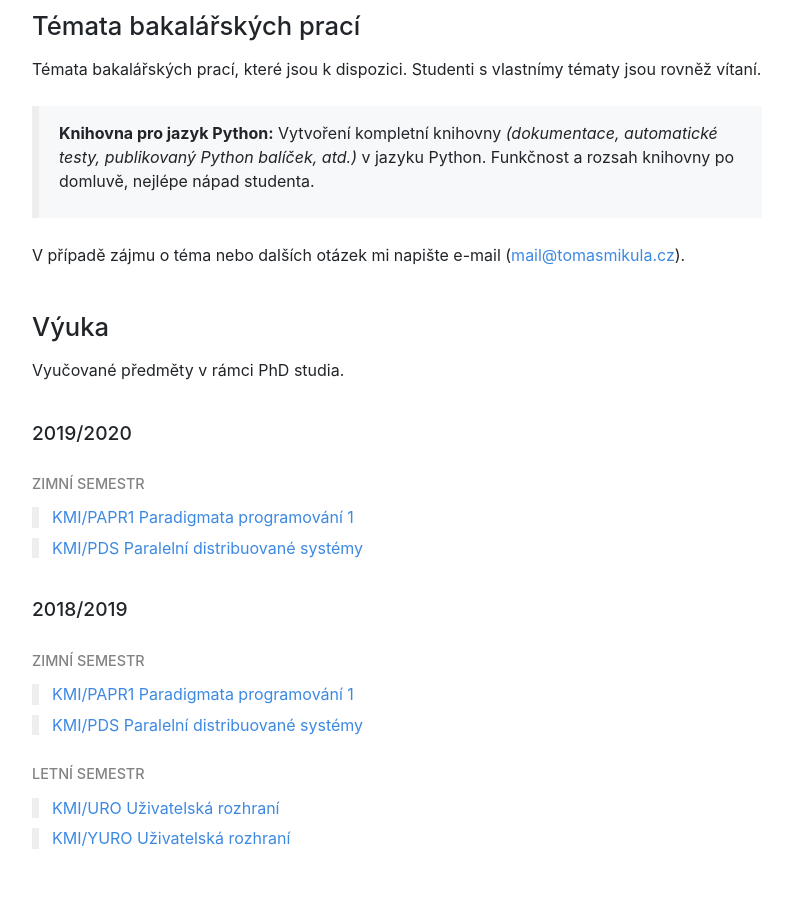
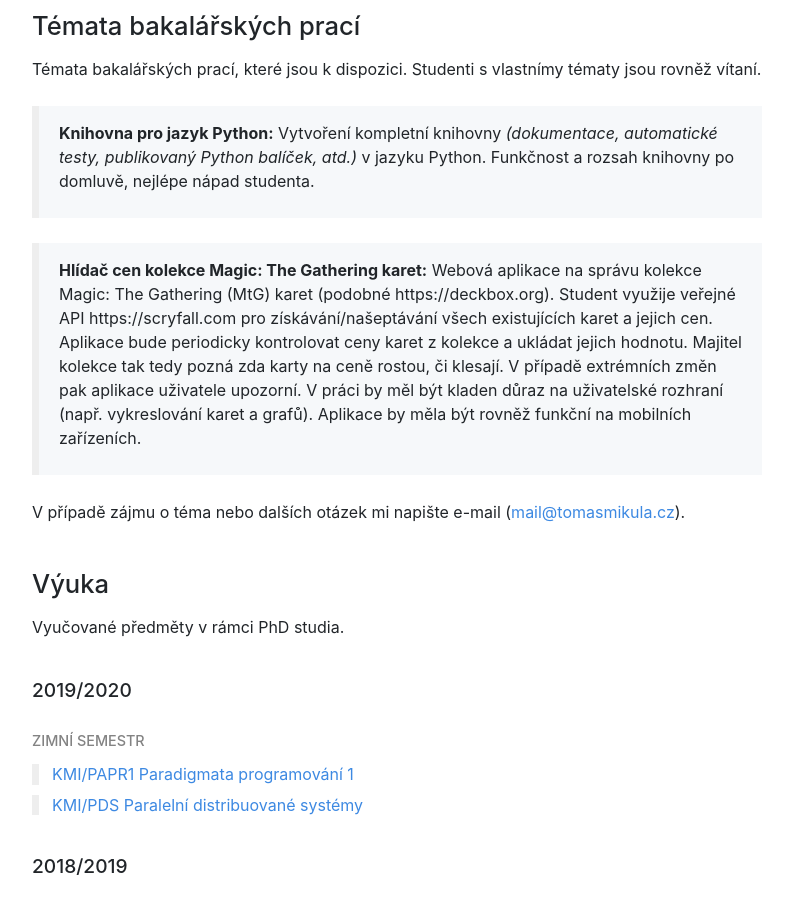
Before and after one commit to mikulatomas/wilima.github.io, a Jekyll site: the page built from teaching/index.md, in a window 1280 px wide and 900 px high, scrolled down 404 px. Shown: the whole window, without its empty margins (243-1031 px from the left). Built offline with Jekyll 4.4.1, drawn with Linux system fonts in a browser that asks for light colours; nearby versions of some CDN libraries; our own code applies the rules of GitHub Pages for plain Markdown files.

Commit message:
Update index.md

```diff
--- a/teaching/index.md
+++ b/teaching/index.md
@@ -9,6 +9,12 @@ Témata bakalářských prací, které jsou k dispozici. Studenti s vlastnímy t
 > Vytvoření kompletní knihovny *(dokumentace, automatické testy, publikovaný Python balíček, atd.)* v jazyku Python.
 > Funkčnost a rozsah knihovny po domluvě, nejlépe nápad studenta.
 
+> **Hlídač cen kolekce Magic: The Gathering karet:**
+> Webová aplikace na správu kolekce Magic: The Gathering (MtG) karet (podobné https://deckbox.org).
+> Student využije veřejné API https://scryfall.com pro získávání/našeptávání všech existujících karet a jejich cen.
+> Aplikace bude periodicky kontrolovat ceny karet z kolekce a ukládat jejich hodnotu. Majitel kolekce tak tedy pozná zda karty na ceně rostou, či klesají. V případě extrémních změn pak aplikace uživatele upozorní.
+> V práci by měl být kladen důraz na uživatelské rozhraní (např. vykreslování karet a grafů). Aplikace by měla být rovněž funkční na mobilních zařízeních.
+
 V případě zájmu o téma nebo dalších otázek mi napište e-mail ([mail@tomasmikula.cz](mailto:mail@tomasmikula.cz)).
 
 
```
